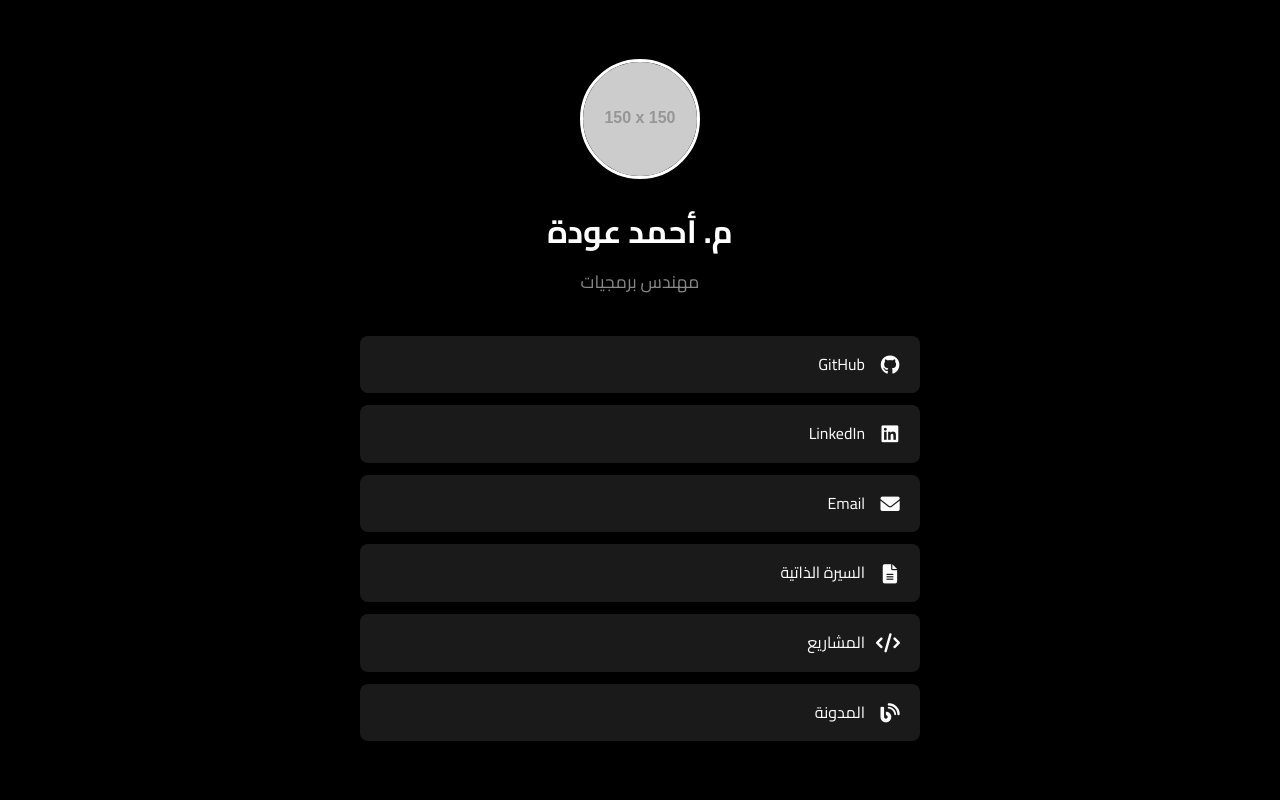
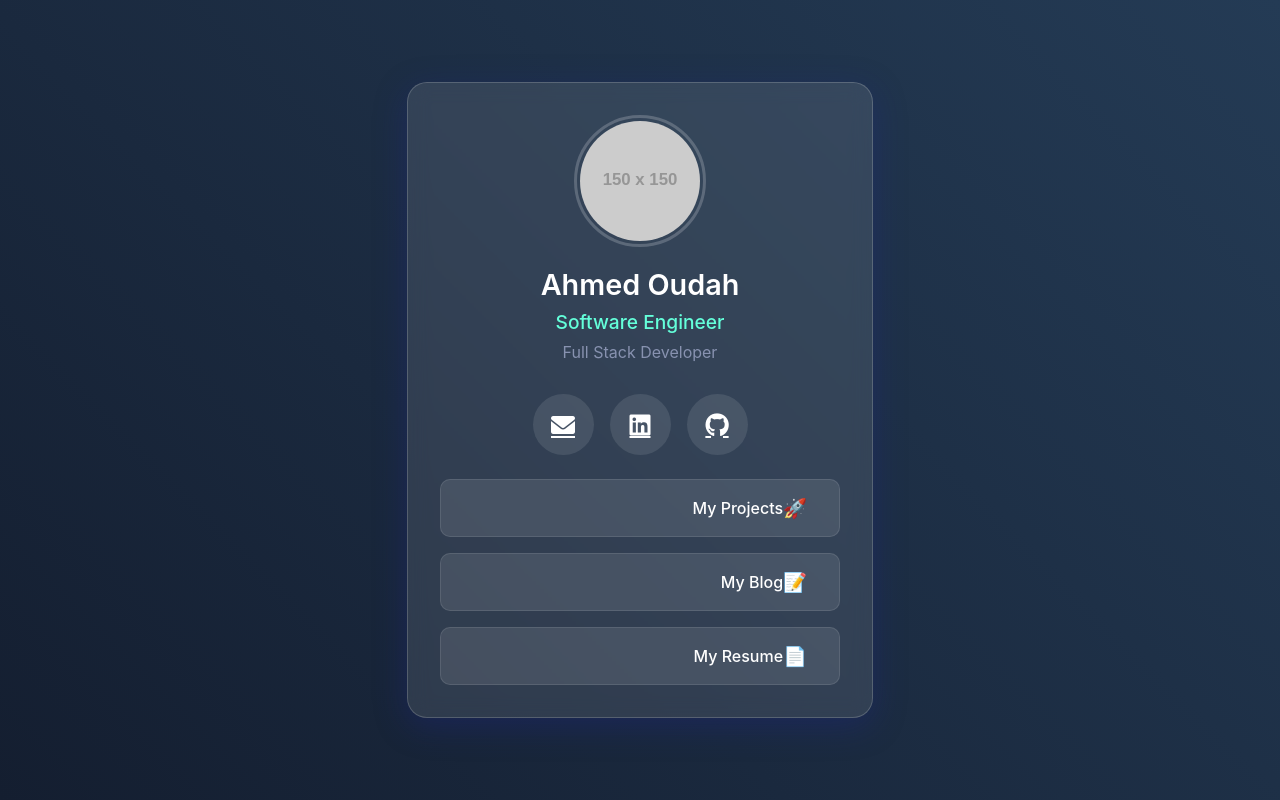
Before and after one commit to engahmedowdah/my-website, a plain HTML site: page index.html in a window 1280 px wide. Drawn offline with Linux system fonts and the light colour scheme; placeholder pictures from the web are drawn by us.

Commit message:
Update design to match enghamzasalem.com exactly

```diff
--- a/css/style.css
+++ b/css/style.css
@@ -1,102 +1,141 @@
-* {
+body {
     margin: 0;
     padding: 0;
-    box-sizing: border-box;
-    font-family: 'Cairo', sans-serif;
+    min-height: 100vh;
+    display: flex;
+    align-items: center;
+    justify-content: center;
+    background: linear-gradient(45deg, #141E30, #243B55);
+    font-family: -apple-system, BlinkMacSystemFont, "Segoe UI", Roboto, "Helvetica Neue", Arial, sans-serif;
 }
 
-body {
-    background: #000;
-    color: #fff;
-    line-height: 1.6;
-    min-height: 100vh;
+.card {
+    background: rgba(255, 255, 255, 0.1);
+    backdrop-filter: blur(10px);
+    border-radius: 20px;
+    padding: 2rem;
+    width: 90%;
+    max-width: 400px;
+    box-shadow: 0 8px 32px 0 rgba(31, 38, 135, 0.37);
+    border: 1px solid rgba(255, 255, 255, 0.18);
+}
+
+.card-body {
+    text-align: center;
+}
+
+.profile {
+    margin-bottom: 2rem;
+}
+
+.profile img {
+    width: 120px;
+    height: 120px;
+    border-radius: 50%;
+    margin-bottom: 1rem;
+    border: 3px solid rgba(255, 255, 255, 0.2);
+    padding: 3px;
+}
+
+.profile h1 {
+    color: white;
+    font-size: 1.8rem;
+    margin: 0;
+    font-weight: 600;
+}
+
+.profile h2 {
+    color: #64ffda;
+    font-size: 1.2rem;
+    margin: 0.5rem 0;
+    font-weight: 500;
+}
+
+.profile p {
+    color: #8892b0;
+    font-size: 1rem;
+    margin: 0;
+}
+
+.social {
+    display: flex;
+    justify-content: center;
+    gap: 1rem;
+    margin: 1.5rem 0;
+}
+
+.social a {
+    color: white;
+    font-size: 1.5rem;
+    transition: all 0.3s ease;
+    padding: 0.5rem;
+    border-radius: 50%;
+    background: rgba(255, 255, 255, 0.1);
+    width: 45px;
+    height: 45px;
     display: flex;
     align-items: center;
     justify-content: center;
 }
 
-.container {
-    width: 100%;
-    max-width: 600px;
-    margin: 0 auto;
-    padding: 20px;
+.social a:hover {
+    transform: translateY(-3px);
+    background: rgba(255, 255, 255, 0.2);
 }
 
-.content {
-    text-align: center;
+.buttons {
+    display: flex;
+    flex-direction: column;
+    gap: 1rem;
 }
 
-.header {
-    margin-bottom: 40px;
+.button {
+    display: flex;
+    align-items: center;
+    padding: 1rem;
+    background: rgba(255, 255, 255, 0.1);
+    border-radius: 10px;
+    color: white;
+    text-decoration: none;
+    transition: all 0.3s ease;
+    border: 1px solid rgba(255, 255, 255, 0.1);
 }
 
-.profile-img {
-    width: 120px;
-    height: 120px;
-    border-radius: 50%;
-    margin-bottom: 20px;
-    border: 3px solid #fff;
-}
-
-h1 {
-    font-size: 2rem;
-    margin-bottom: 10px;
-    font-weight: 700;
-}
-
-.title {
-    color: #888;
-    font-size: 1.1rem;
-    margin-bottom: 30px;
-}
-
-.links {
-    display: flex;
-    flex-direction: column;
-    gap: 12px;
-}
-
-.link {
-    display: flex;
-    align-items: center;
-    padding: 16px 20px;
-    background: #1a1a1a;
-    border-radius: 8px;
-    color: #fff;
-    text-decoration: none;
-    transition: all 0.3s ease;
-}
-
-.link:hover {
-    background: #333;
+.button:hover {
+    background: rgba(255, 255, 255, 0.2);
     transform: translateY(-2px);
 }
 
-.link i {
+.button-icon {
     font-size: 1.2rem;
-    margin-left: 15px;
-    width: 20px;
-    text-align: center;
+    margin-right: 1rem;
 }
 
-.link span {
+.button-text {
     font-size: 1rem;
+    font-weight: 500;
 }
 
 @media (max-width: 480px) {
-    .container {
-        padding: 15px;
+    .card {
+        width: 95%;
+        padding: 1.5rem;
     }
 
-    h1 {
-        font-size: 1.8rem;
+    .profile img {
+        width: 100px;
+        height: 100px;
     }
 
-    .title {
+    .profile h1 {
+        font-size: 1.5rem;
+    }
+
+    .profile h2 {
         font-size: 1rem;
     }
 
-    .link {
-        padding: 14px 16px;
+    .button {
+        padding: 0.8rem;
     }
 }
--- a/index.html
+++ b/index.html
@@ -6,41 +6,39 @@
     <title>Ahmed Oudah</title>
     <link rel="stylesheet" href="css/style.css">
     <link rel="stylesheet" href="https://cdnjs.cloudflare.com/ajax/libs/font-awesome/6.0.0/css/all.min.css">
-    <link href="https://fonts.googleapis.com/css2?family=Cairo:wght@400;600;700&display=swap" rel="stylesheet">
 </head>
 <body>
-    <div class="container">
-        <div class="content">
-            <div class="header">
-                <img src="https://via.placeholder.com/150" alt="Ahmed Oudah" class="profile-img">
-                <h1>م. أحمد عودة</h1>
-                <p class="title">مهندس برمجيات</p>
+    <div class="card">
+        <div class="card-body">
+            <div class="profile">
+                <img src="https://via.placeholder.com/150" alt="Ahmed Oudah">
+                <h1>Ahmed Oudah</h1>
+                <h2>Software Engineer</h2>
+                <p>Full Stack Developer</p>
             </div>
-
-            <div class="links">
-                <a href="https://github.com/engahmedowdah" target="_blank" class="link">
+            <div class="social">
+                <a href="https://github.com/engahmedowdah" target="_blank">
                     <i class="fab fa-github"></i>
-                    <span>GitHub</span>
                 </a>
-                <a href="https://linkedin.com/in/engahmedowdah" target="_blank" class="link">
+                <a href="https://linkedin.com/in/engahmedowdah" target="_blank">
                     <i class="fab fa-linkedin"></i>
-                    <span>LinkedIn</span>
                 </a>
-                <a href="mailto:engahmedowdah@gmail.com" class="link">
+                <a href="mailto:engahmedowdah@gmail.com">
                     <i class="fas fa-envelope"></i>
-                    <span>Email</span>
                 </a>
-                <a href="#" class="link">
-                    <i class="fas fa-file-alt"></i>
-                    <span>السيرة الذاتية</span>
+            </div>
+            <div class="buttons">
+                <a href="#" class="button">
+                    <span class="button-icon">🚀</span>
+                    <span class="button-text">My Projects</span>
                 </a>
-                <a href="#" class="link">
-                    <i class="fas fa-code"></i>
-                    <span>المشاريع</span>
+                <a href="#" class="button">
+                    <span class="button-icon">📝</span>
+                    <span class="button-text">My Blog</span>
                 </a>
-                <a href="#" class="link">
-                    <i class="fas fa-blog"></i>
-                    <span>المدونة</span>
+                <a href="#" class="button">
+                    <span class="button-icon">📄</span>
+                    <span class="button-text">My Resume</span>
                 </a>
             </div>
         </div>
```
